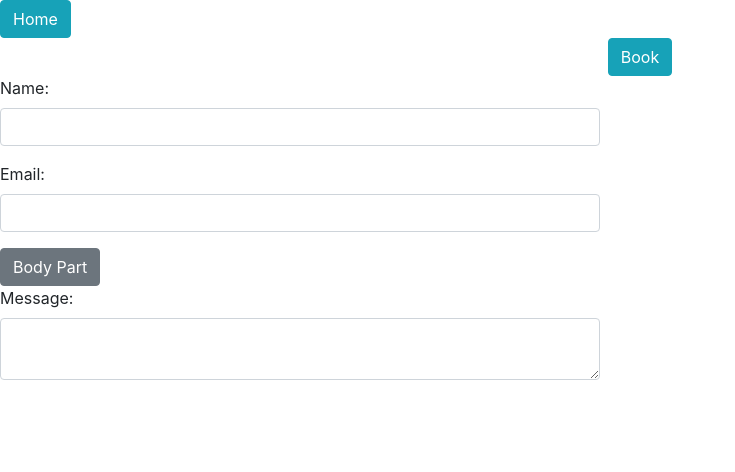
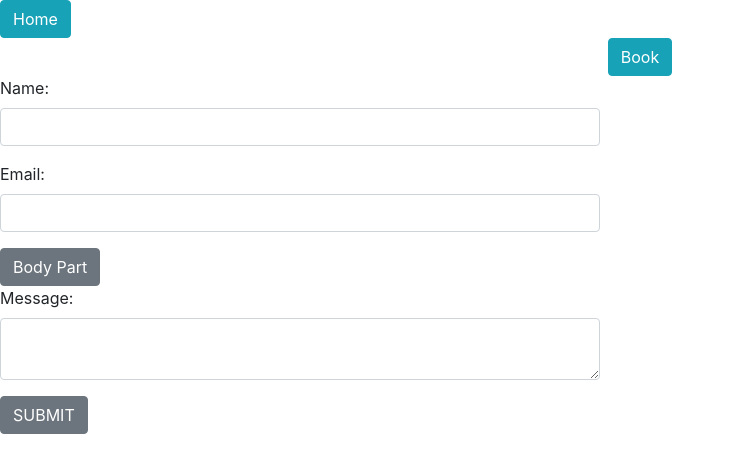
Before and after one commit to yidahc/new_inkPlace, a React app: page /book in a window 1280 px wide. Shown: the top 472 px of the page, without its empty margins (0-735 px from the left). Built offline with nearby package versions, Linux system fonts and the light colour scheme; no server answers; the HTML template or start-up script is replaced by a standard one.

Commit message:
add submit button

```diff
--- a/client/src/Components/Book.jsx
+++ b/client/src/Components/Book.jsx
@@ -99,6 +99,7 @@ class Book extends Component{
             name='message'
             onChange={this.handleChange} />
         </FormGroup>
+        <Button>SUBMIT</Button>
       </Form>
     );
   }
```
